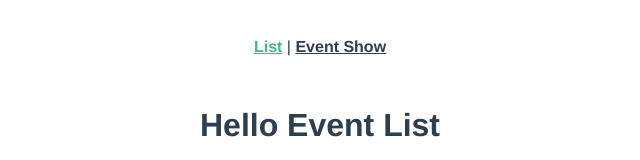
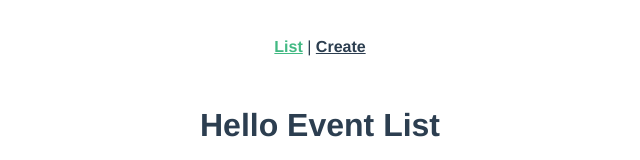
Before and after one commit to M-RAY47/real-world-vue, a Vue app: page / in a window 1280 px wide. Shown: the top 160 px of the page, without its empty margins (320-960 px from the left). Built offline with nearby package versions, Linux system fonts and the light colour scheme.

Commit message:
Add route to eventShow

```diff
--- a/src/App.vue
+++ b/src/App.vue
@@ -1,7 +1,7 @@
 <template>
   <div id="nav">
     <router-link :to="{ name: 'event-list' }">List</router-link> |
-    <router-link :to="{ name: 'event-show' }">Event Show</router-link>
+    <router-link :to="{ name: 'event-create' }">Create</router-link>
   </div>
   <router-view />
 </template>
```
